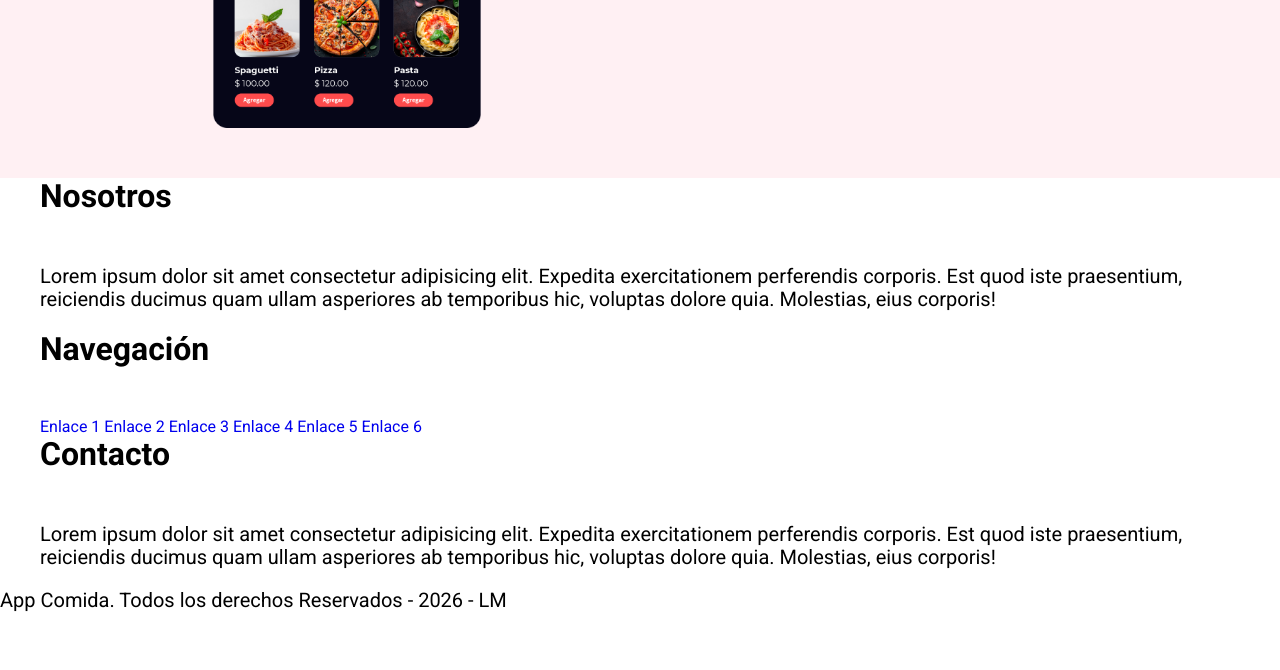
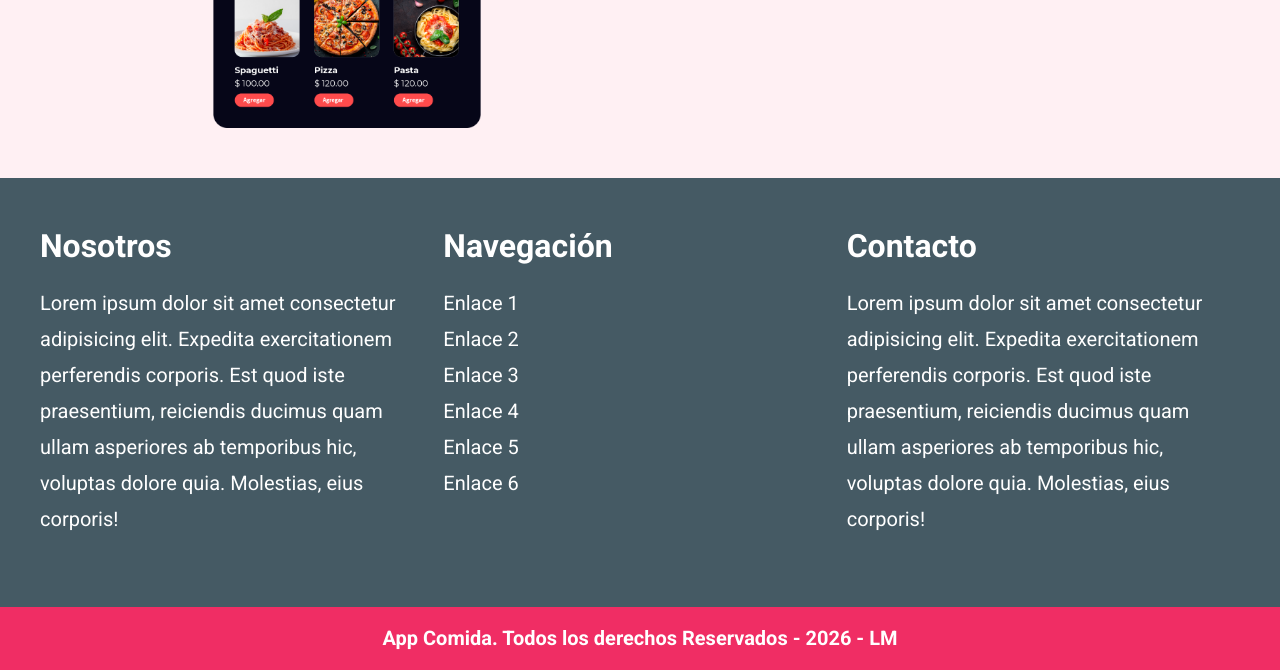
Before and after one commit to Monroybr/deliveryApp, a website: page index.html in a window 1280 px wide. Shown: the part 5653-6323 px from the top of the page. Before the commit the page ends 6285 px from the top, so only its background shows below. Drawn offline with Linux system fonts and the light colour scheme.

Commit message:
se termino el css del footer

```diff
--- a/index.html
+++ b/index.html
@@ -404,7 +404,7 @@
             </div> <!--Fin nosotros-->
             <div class="footer__widget">
                 <h3 class="footer__heading">Navegación</h3>
-                <nav class="footer_nav">
+                <nav class="footer__nav">
                     <a class="footer__link" href="#">Enlace 1</a>
                     <a class="footer__link" href="#">Enlace 2</a>
                     <a class="footer__link" href="#">Enlace 3</a>
--- a/src/scss/app.scss
+++ b/src/scss/app.scss
@@ -6,3 +6,4 @@
 @use 'favoritos';
 @use 'repartidores';
 @use 'descargar';
+@use 'footer';
--- /dev/null
+++ b/src/scss/footer/_footer.scss
@@ -0,0 +1,63 @@
+@use 'base/variables' as v;
+@use 'base/mixins' as m;
+
+.footer{
+    background-color: v.$secundario;
+    padding-top: v.$separacion;
+
+    &__grid{
+        @include m.tablet {
+            @include m.grid(3, 1rem);
+        }
+    }
+
+    &__widget{
+        margin-bottom: v.$separacion;
+        &:last-of-type{
+            margin-bottom: 0;
+        }
+    }
+
+    &__heading{
+        color: v.$blanco;
+        margin: 0;
+        text-align: center;
+
+        @include m.tablet {
+            text-align: left;
+        }
+    }
+
+    &__nav{
+        display: flex;
+        flex-direction: column;
+    }
+
+    &__texto,
+    &__nav{
+        margin-top: 2rem;
+    }
+
+    &__link,
+    &__texto{
+        color: v.$blanco;
+        font-size: 2rem;
+        line-height: 1.8;
+        text-align: center;
+
+        @include m.tablet {
+            text-align: left;
+        }
+    }
+
+    &__copyright{
+        background-color: v.$primario;
+        color: v.$blanco;
+        text-align: center;
+        margin: 0;
+        font-weight: 700;
+        padding: 2rem;
+    }
+
+
+}
--- /dev/null
+++ b/src/scss/footer/_index.scss
@@ -0,0 +1 @@
+@forward 'footer';
```
Also changed, not shown: build/css/app.css, 1 other file.
